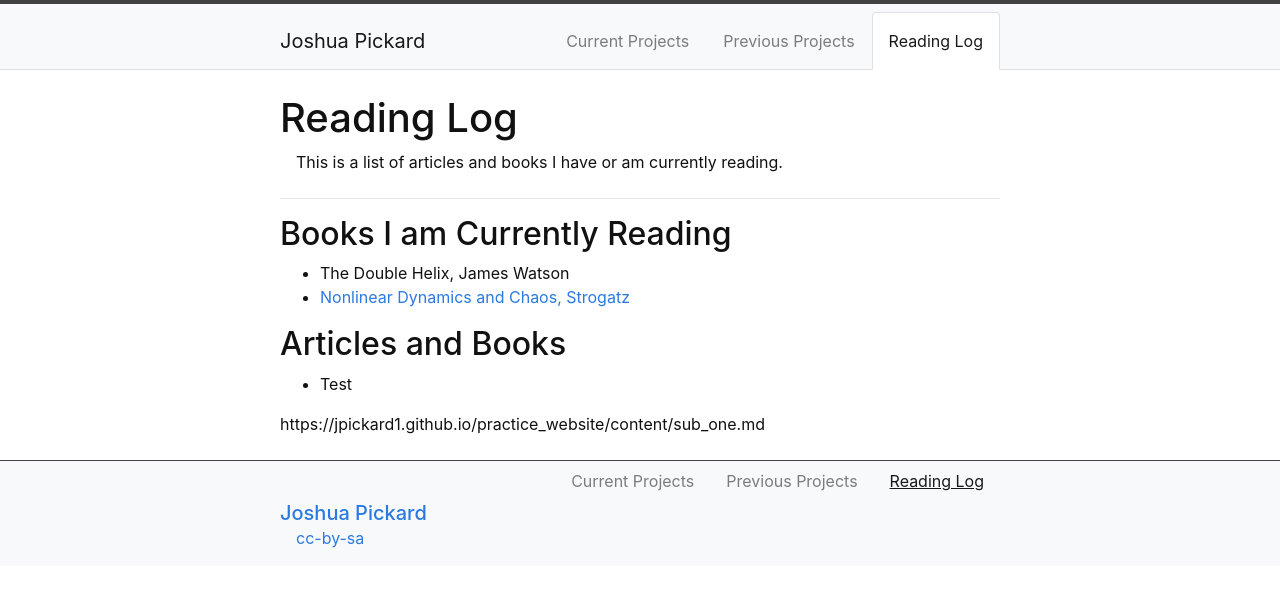
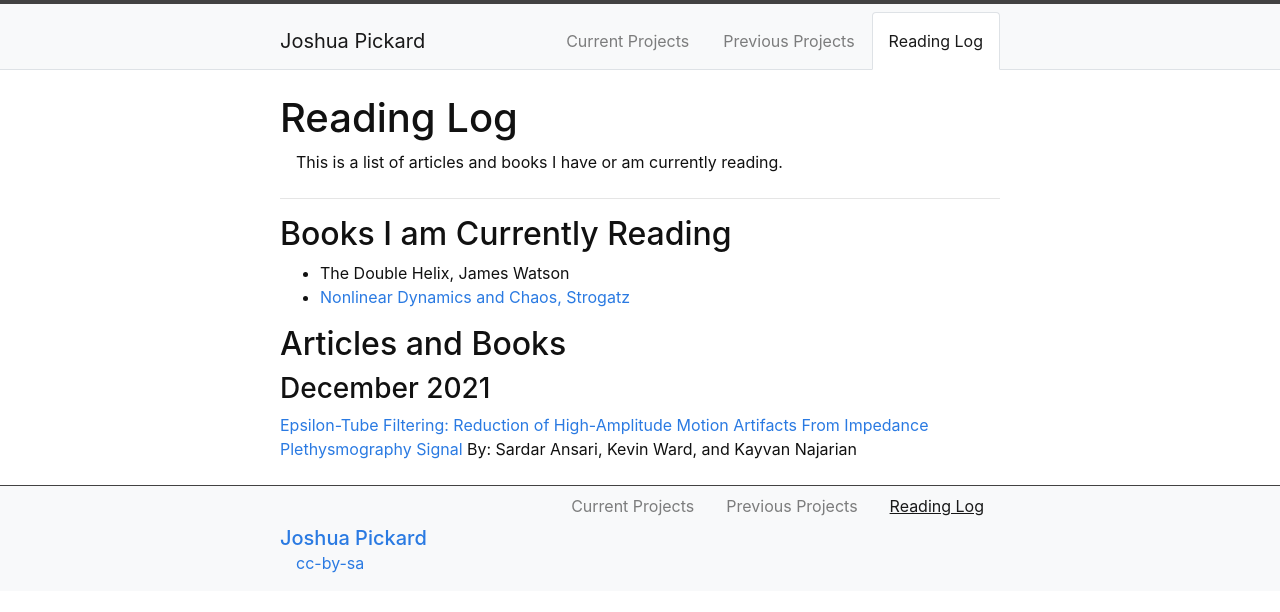
Before and after one commit to Jpickard1/jpickard1.github.io, a Jekyll site: the page built from content/3-Reading_Log.md, in a window 1280 px wide. Shown: the top 612 px of the page. Built offline with Jekyll 4.4.1, drawn with Linux system fonts in a browser that asks for light colours.

Commit message:
Update 3-Reading_Log.md

```diff
--- a/content/3-Reading_Log.md
+++ b/content/3-Reading_Log.md
@@ -10,6 +10,8 @@ description: >
 - <a href="https://www.biodyn.ro/course/literatura/Nonlinear_Dynamics_and_Chaos_2018_Steven_H._Strogatz.pdf">Nonlinear Dynamics and Chaos, Strogatz</a>
 
 ## Articles and Books
-- Test
 
-https://jpickard1.github.io/practice_website/content/sub_one.md
+### December 2021
+
+[Epsilon-Tube Filtering: Reduction of High-Amplitude Motion Artifacts From Impedance Plethysmography Signal](https://ieeexplore.ieee.org/stamp/stamp.jsp?arnumber=6785963)
+By: Sardar Ansari, Kevin Ward, and Kayvan Najarian
```
